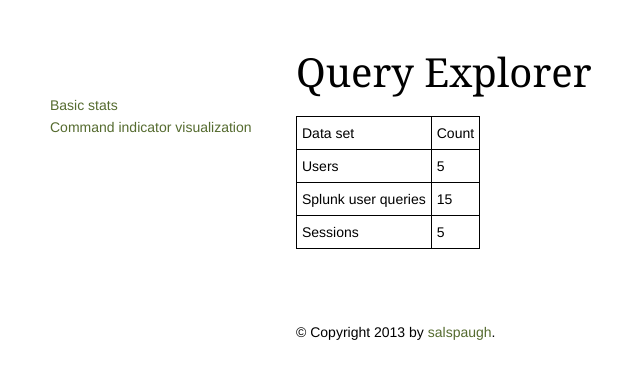
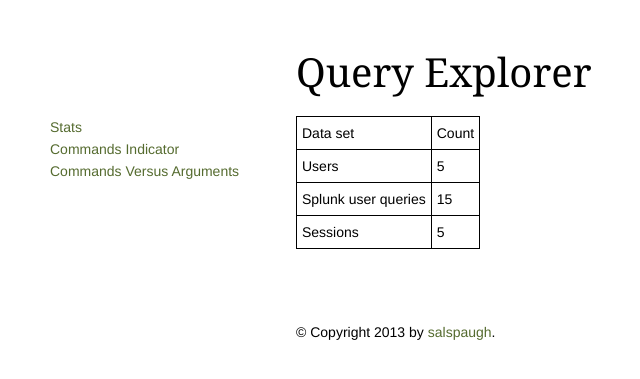
Before and after one commit to salspaugh/queryexplorer, a Flask app: page / in a window 1280 px wide. Shown: the top 379 px of the page, without its empty margins (44-684 px from the left). Run offline with Flask 2, Linux system fonts and the light colour scheme; some libraries are stand-ins or nearby versions; some web fonts are replaced.

Commit message:
Added automatic navigation link generation to base template.

```diff
--- a/queryexplorer/templates/base.html
+++ b/queryexplorer/templates/base.html
@@ -14,8 +14,9 @@
 </head>
 <body>
     <div class=sans id=navigation>
-        <a href="/">Basic stats</a> </br>
-        <a href="/commands_indicator">Command indicator visualization</a> </br>
+        {% for item in navigation_elements %}
+        <a href="{{ item.link }}">{{ item.text }}</a> </br>
+        {% endfor %}
     </div>
     <div id=content>
         <h1 class=serif>Query Explorer</h1>
--- a/queryexplorer/views.py
+++ b/queryexplorer/views.py
@@ -1,12 +1,24 @@
 
+import inspect
 import json
+import sys
 
-from flask import render_template
+from flask import render_template, url_for
 from queryexplorer import app
 
 @app.route('/')
 def index():
-    return render_template('index.html')
+    functions = filter(lambda x: inspect.isfunction(x), globals().values())
+    functions = filter(lambda x: inspect.getmodule(x) == sys.modules[__name__], functions)
+    navigation_links = [url_for(x.__name__)
+                                for x in functions]
+    navigation_text = [x.lstrip('/').replace('_', ' ').title()
+                                for x in navigation_links]
+    navigation_elements = []
+    for (link, text) in zip(navigation_links, navigation_text):
+        navigation_elements.append({'link': link, 'text': text})
+    print navigation_elements
+    return render_template('index.html', navigation_elements=navigation_elements)
 
 @app.route('/stats')
 def basic_stats():
@@ -27,7 +39,9 @@ def basic_stats():
 def commands_indicator_visualization():
     return render_template('commands_indicator.html')
 
-#@app.route('/commands_versus_arguments')
+@app.route('/commands_versus_arguments')
+def commands_versus_arguments_visualization():
+    pass
 
 #@app.route('/queries')
 
```
